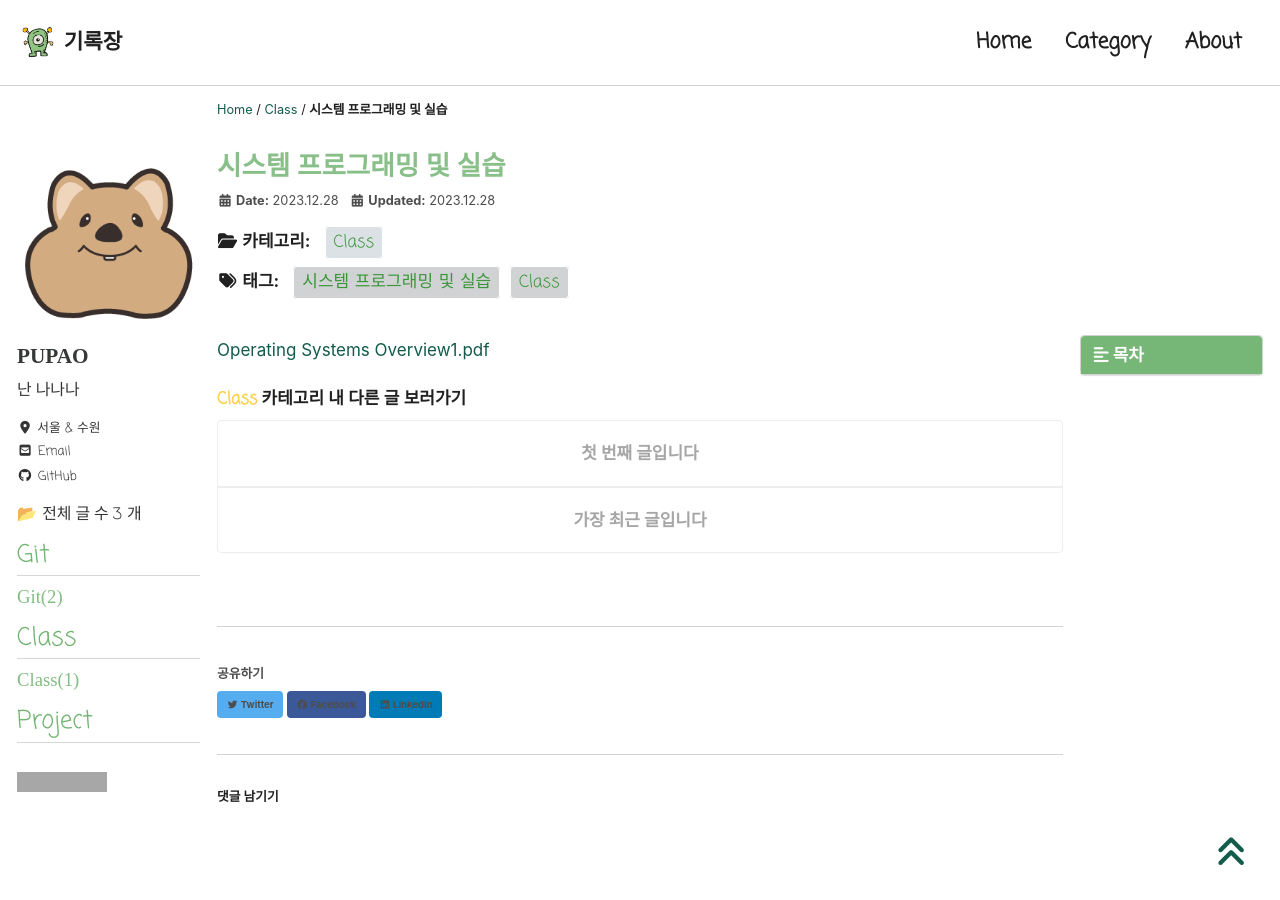
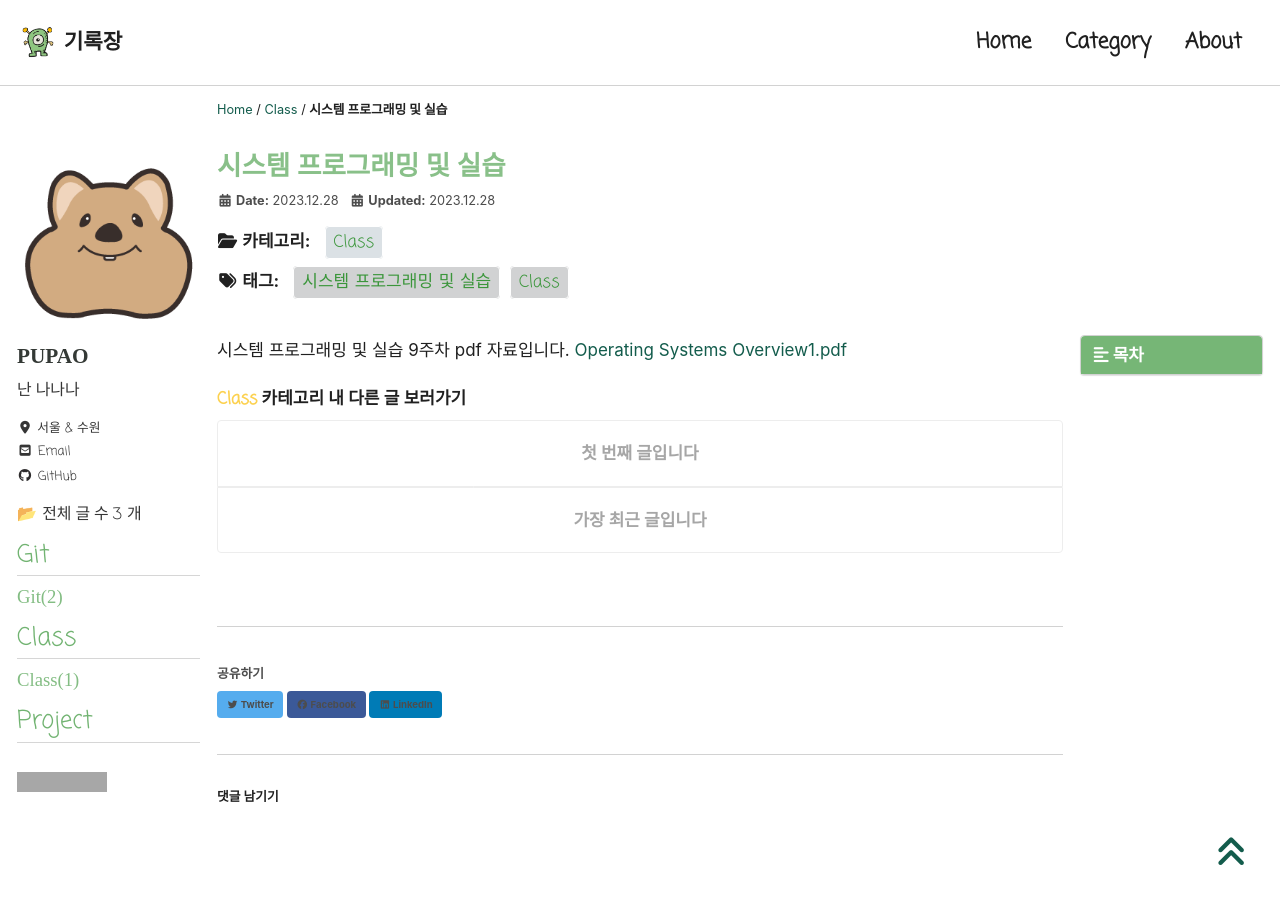
Before and after one commit to PUPAO/PUPAO.github.io, a Jekyll site: the page built from _posts/class/Systems Programming/2023-12-28-9장.md, in a window 1280 px wide and 900 px high. Built offline with Jekyll 4.4.1, drawn with Linux system fonts in a browser that asks for light colours; cached includes are drawn as plain includes; nearby versions of some CDN libraries; some web fonts are replaced; comment, search, counter and statistics services are not loaded; grey boxes are pictures that could not be loaded.

Commit message:
Update 2023-12-28-9장.md

```diff
--- a/_posts/class/Systems Programming/2023-12-28-9장.md
+++ b/_posts/class/Systems Programming/2023-12-28-9장.md
@@ -13,4 +13,5 @@ toc_sticky: true
 date: 2023-12-28
 last_modified_at: 2023-12-28
 ---
+시스템 프로그래밍 및 실습 9주차 pdf 자료입니다.
 [Operating Systems Overview1.pdf](https://github.com/PUPAO/PUPAO.github.io/files/13795256/Operating.Systems.Overview1.pdf)
```
